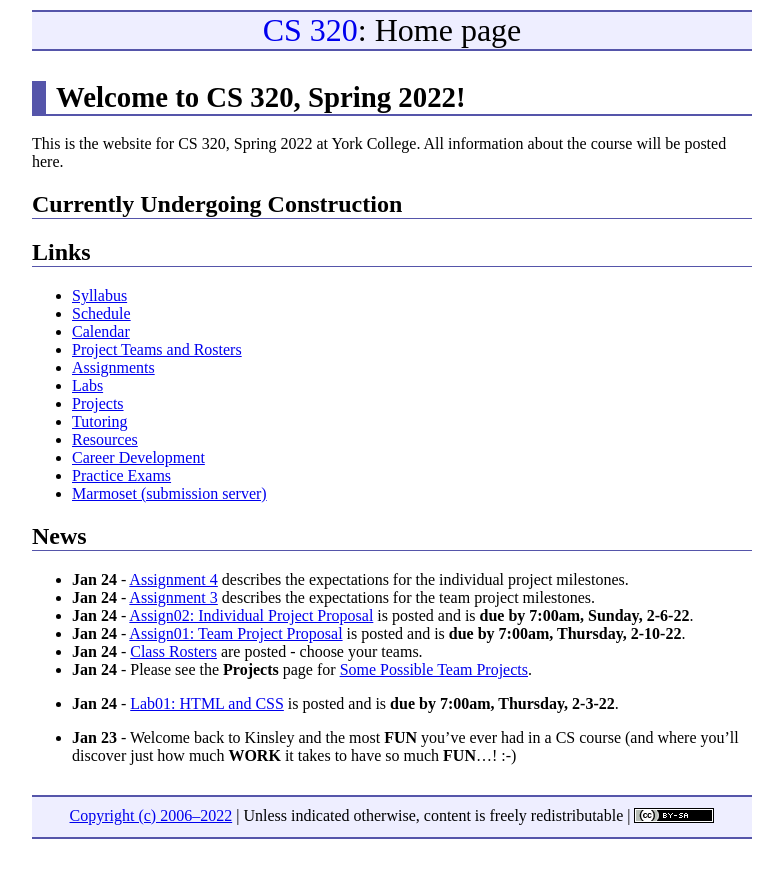
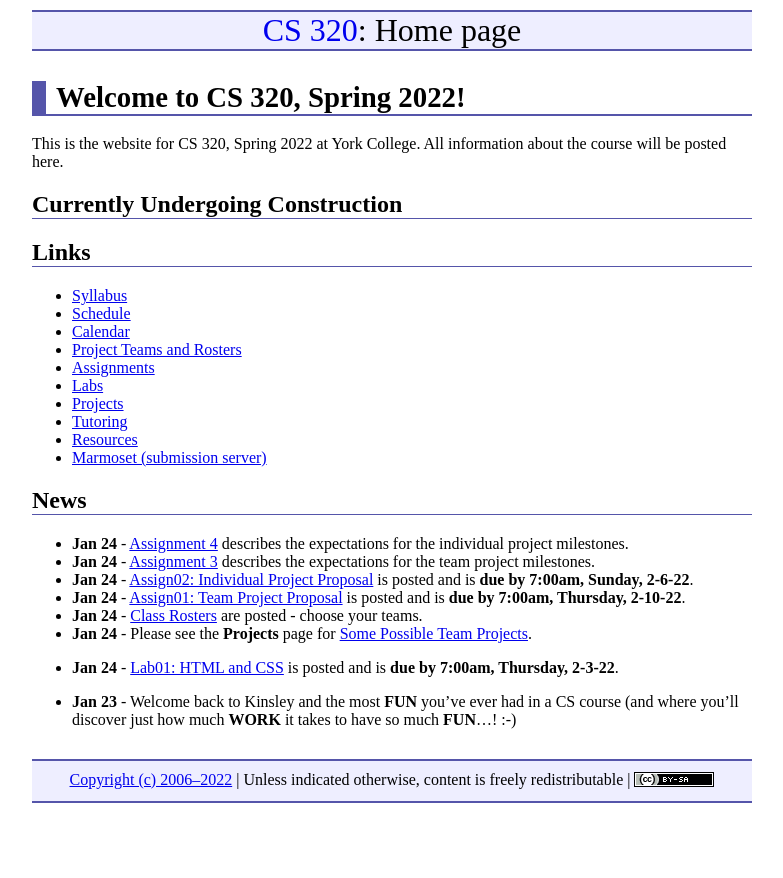
Before and after one commit to ycpcs/cs320-spring2022, a Jekyll site: the page built from index.md, in a window 1280 px wide. Shown: the top 878 px of the page, without its empty margins (248-1031 px from the left). Built offline with Jekyll 4.4.1, drawn with Linux system fonts in a browser that asks for light colours.

Commit message:
removed practice and career development topics

```diff
--- a/index.md
+++ b/index.md
@@ -21,8 +21,6 @@ All information about the course will be posted here.
 * [Projects](projects/index.html)
 * [Tutoring](CS320-Sp22-TutoringSchedule.pdf)
 * [Resources](resources/index.html)
-* [Career Development](careers/index.html)
-* [Practice Exams](practice/index.html)
 * [Marmoset (submission server)](https://cs.ycp.edu/marmoset)
 
 ## News
```
